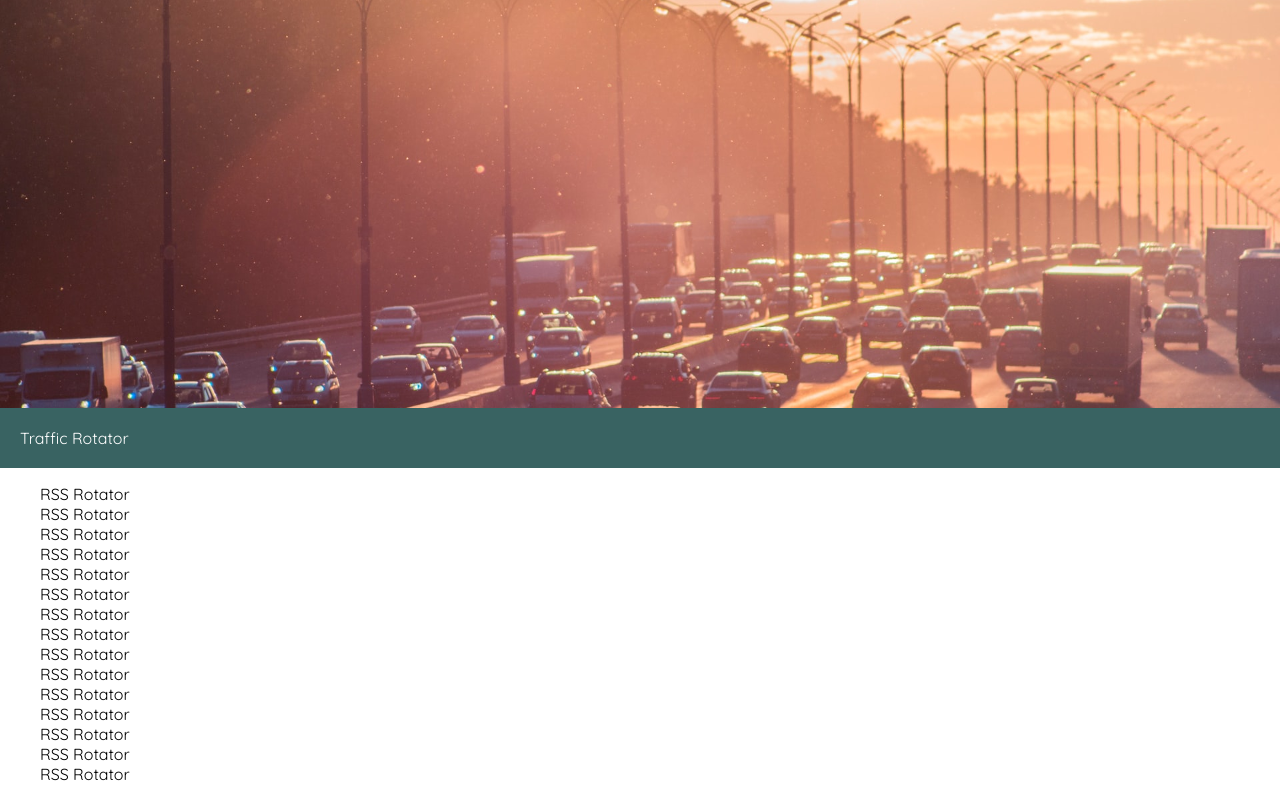
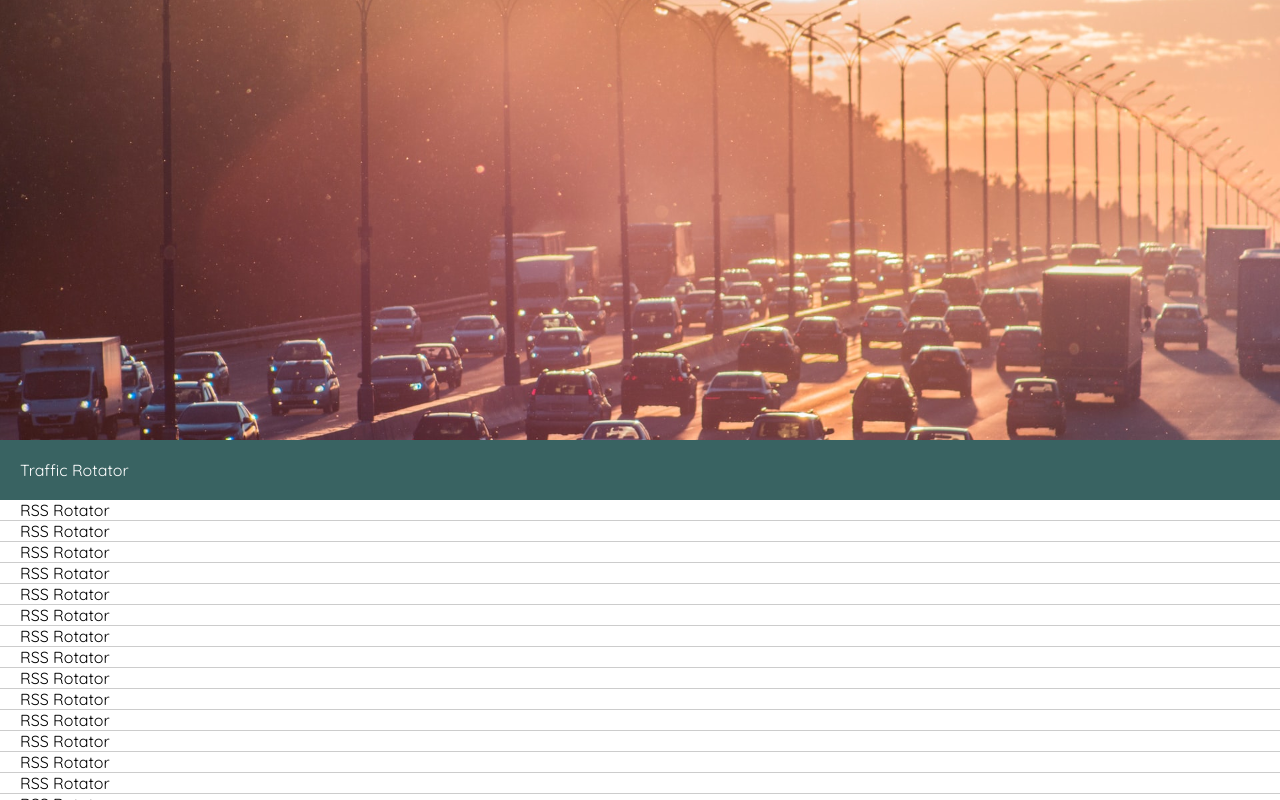
Before and after one commit to codewizard13/ehw-tutwrk-raddy-rss-fetch-traffic, a plain HTML site: page index.html in a window 1280 px wide. Drawn offline with Linux system fonts and the light colour scheme.

Commit message:
UPDATE index.html:  00:12:07 - RSS results list styled

```diff
--- a/css/style.scss
+++ b/css/style.scss
@@ -31,5 +31,12 @@ div.rss-rotator {
     height: 300px;
     // Create scroll on right:
     overflow: auto;
+    margin: 0;
+    padding: 0;
+  }
+
+  li {
+    padding: 0 20px;
+    border-bottom: 1px solid #ccc;
   }
 }
```
Also changed, not shown: css/style.css, 1 other file.
